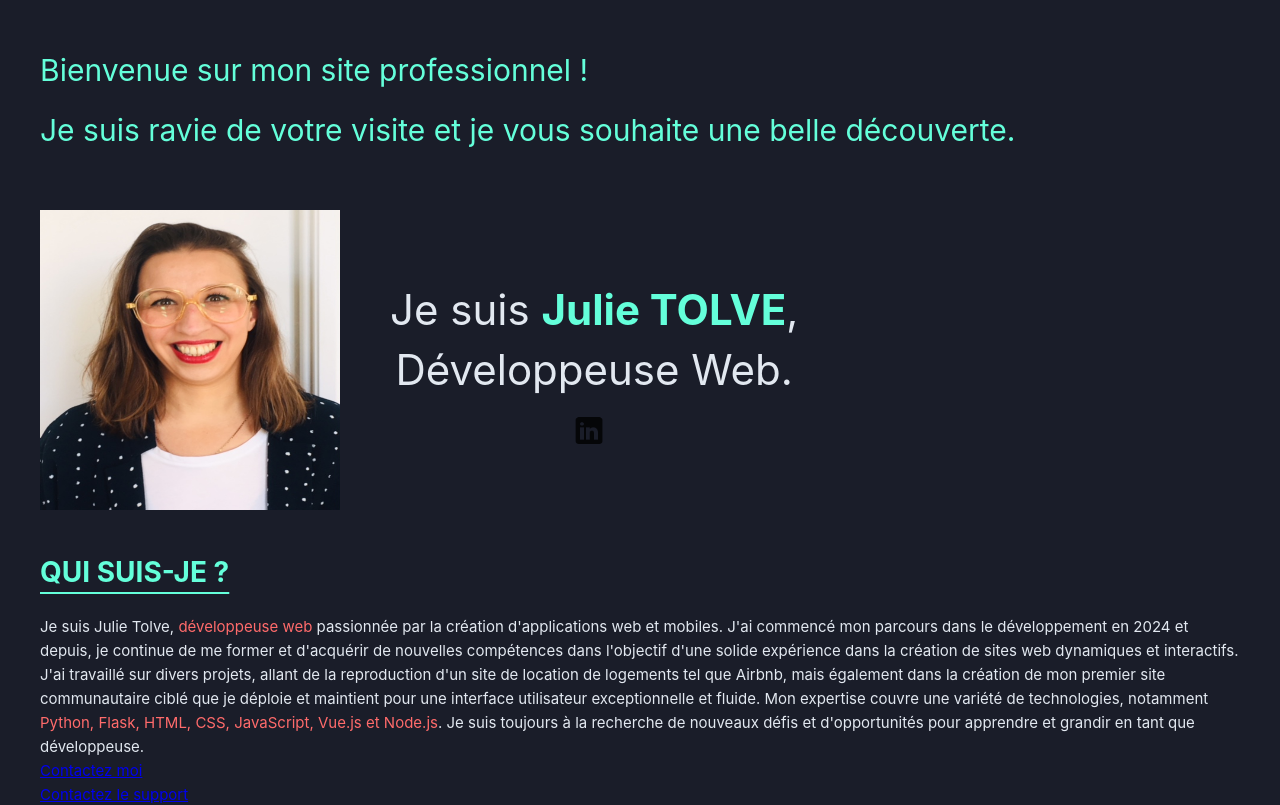
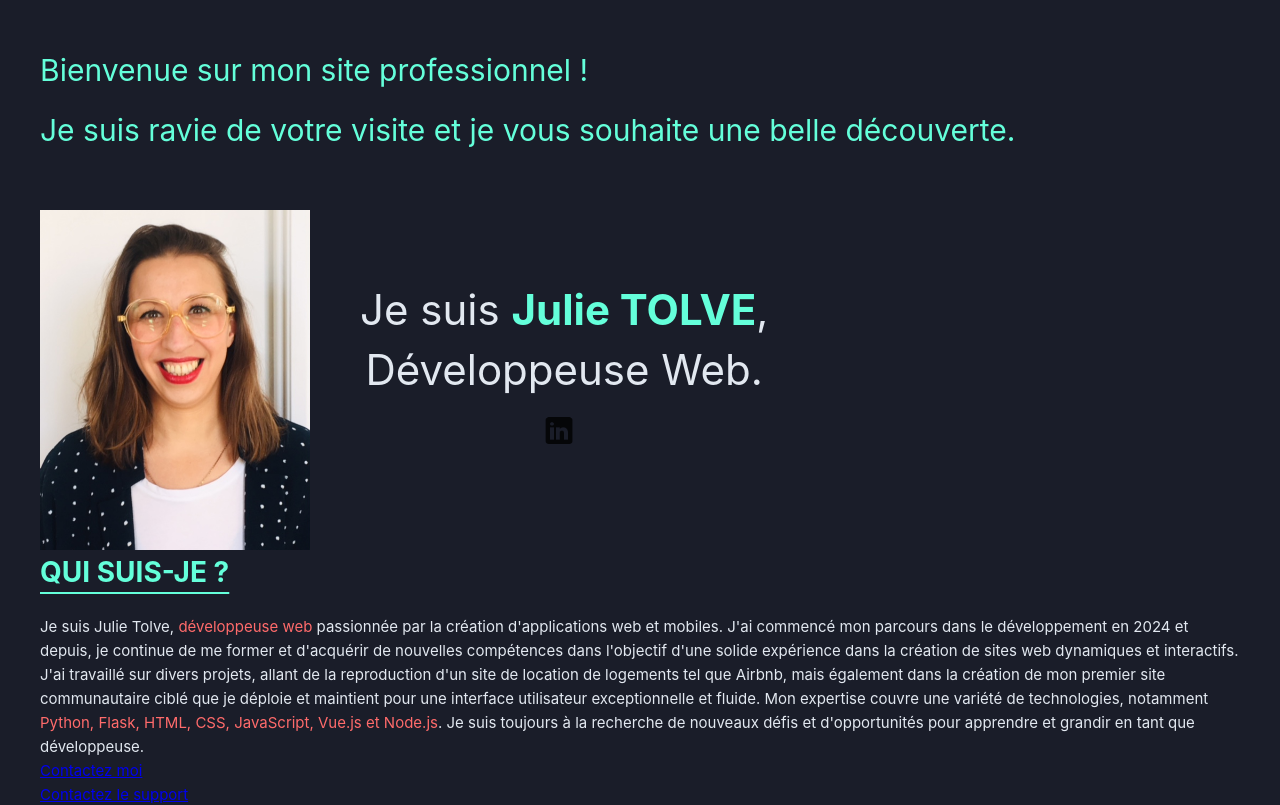
Before and after one commit to JulieRaph/Portfolio_Projects, a Vue app: page / in a window 1280 px wide. Shown: the top 805 px of the page. Built offline with nearby package versions, Linux system fonts and the light colour scheme.

Commit message:
fix: Adjust profile image dimensions for better layout in PageTitle component

```diff
--- a/src/components/PageTitle.vue
+++ b/src/components/PageTitle.vue
@@ -5,7 +5,7 @@
 
 <template>
     <div id="top-line">
-        <img id="profile-img" src="../assets/me.png" alt="me" width="300px" height="300px" />
+        <img id="profile-img" src="../assets/me.png" alt="me" width="270px" height="340px" />
         <div id="line">
             <p>Je suis <span class="text-highlight-1">Julie TOLVE</span>, <br/>
                     Développeuse Web.</p>
```
